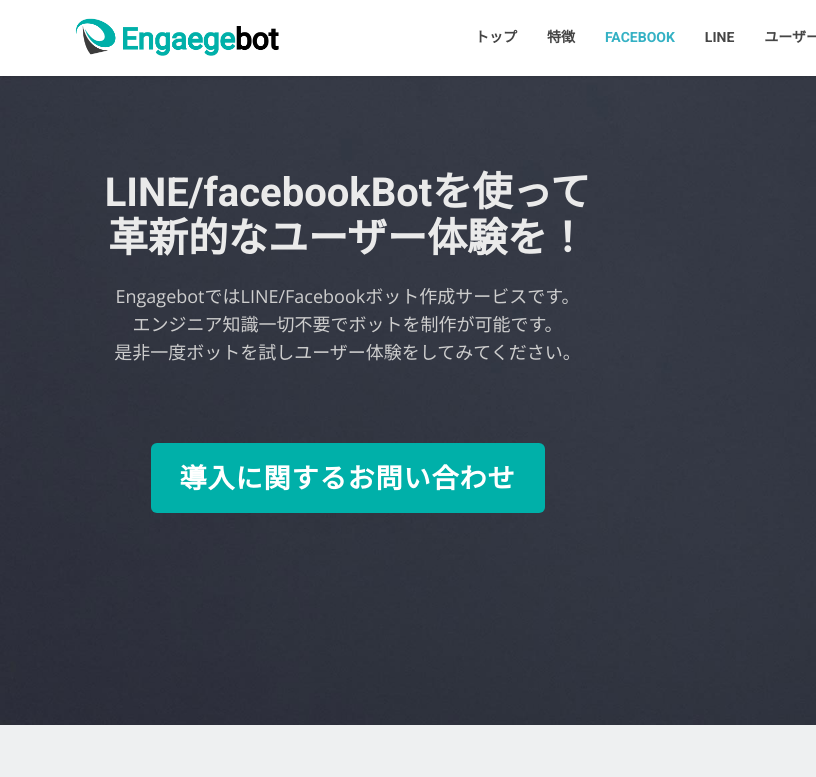
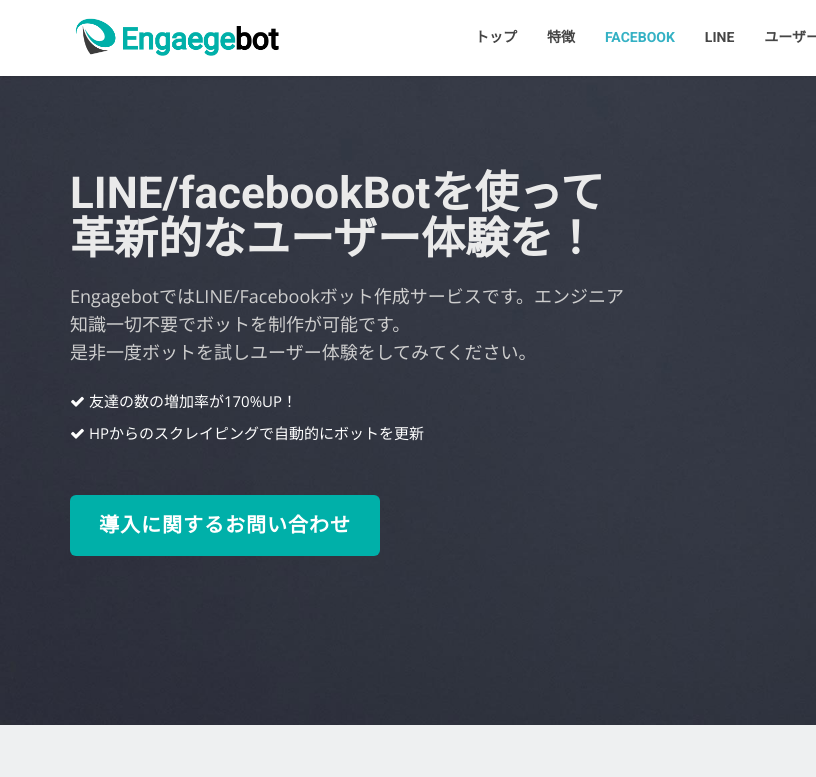
Before and after one commit to tibosuke/stage-landingpage, a plain HTML site: page index.html in a window 1280 px wide. Shown: the top 777 px of the page, 0-816 px from the left. Drawn offline with nearby package versions, Linux system fonts and the light colour scheme.

Commit message:
[修正]トップ箇所の微調整

```diff
--- a/index.html
+++ b/index.html
@@ -115,17 +115,21 @@
 
                 <!--begin col-md-6-->
                 <div class="col-md-6 padding-top-20" style="margin-top:-25px;">
-<center>
-                    <h1 class="home-title wow fadeIn" data-wow-delay="0.5s">LINE/facebookBotを使って<br>革新的なユーザー体験を！</h1>
+
+                    <h1 class="home-title wow fadeIn" data-wow-delay="0.5s" style="font-size:44px;">LINE/facebookBotを使って<br>革新的なユーザー体験を！</h1>
 
                     <p class="home-subtitle wow fadeIn" data-wow-delay="1s">
-                        EngagebotではLINE/Facebookボット作成サービスです。<br>
-                        エンジニア知識一切不要でボットを制作が可能です。<br>
+                        EngagebotではLINE/Facebookボット作成サービスです。エンジニア知識一切不要でボットを制作が可能です。<br>
                         是非一度ボットを試しユーザー体験をしてみてください。
                     </p>
+                    <ul class="features-list-dark wow fadeIn"  data-wow-delay="1.2s">
+                        <li class="white"><i class="icon icon-check-mark white"></i> 友達の数の増加率が170%UP！</li>
+                        <li class="white"><i class="icon icon-check-mark white"></i> HPからのスクレイピングで自動的にボットを更新</li>
 
-                    <a href="#register" class="btn btn-lg btn-blue scrool wow fadeIn" data-wow-delay="1.2s" style="font-size:27px;margin-top:57px;">導入に関するお問い合わせ</a>
-</center>
+                    </ul>
+
+                    <a href="#register" class="btn btn-lg btn-blue scrool wow fadeIn" data-wow-delay="1.5s" style="font-size:20px;margin-top:20px;">導入に関するお問い合わせ</a>
+
                 </div>
                 <!--end col-md-6-->
 
```
Also changed, not shown: 1 other file.
